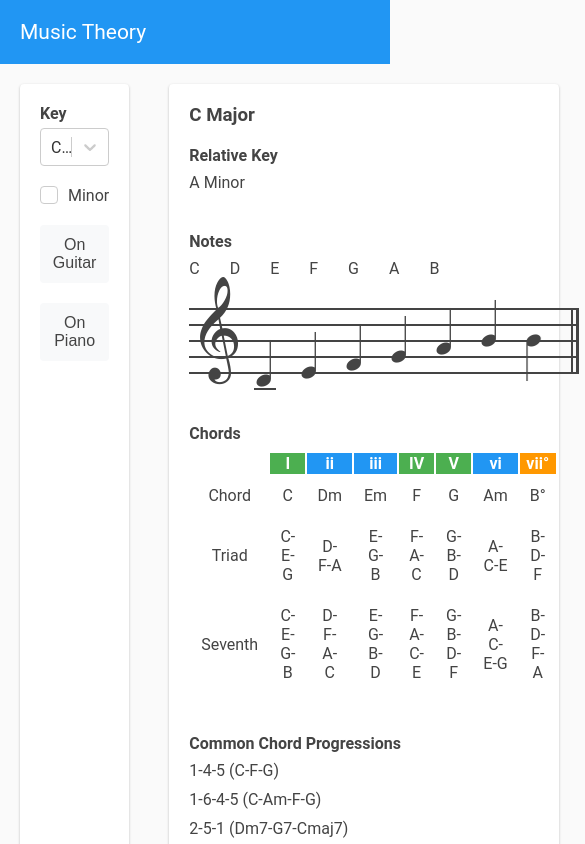
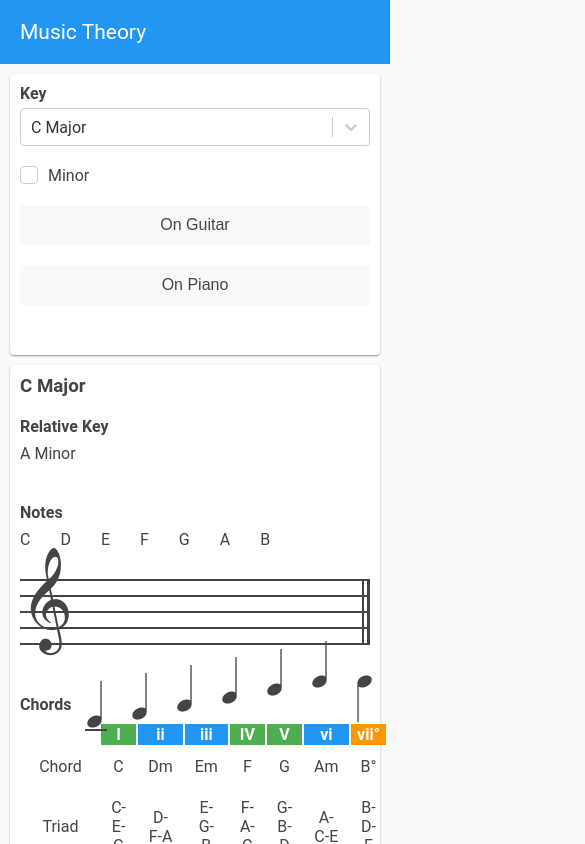
Before and after one commit to helit/henlit.se, a Next.js app: page /music-theory in a window 390 px wide. Shown: the top 844 px of the page, 585 px wide, since content can reach past the window. Built offline with nearby package versions, Linux system fonts and the light colour scheme.

Commit message:
Start responsive-design

```diff
--- a/components/Layout.js
+++ b/components/Layout.js
@@ -13,6 +13,10 @@ const Layout = styled.div`
   margin: auto;
   max-width: 1280px;
   padding: 20px;
+
+  @media only screen and (max-width: 1072px) {
+    padding: 10px;
+  }
 `;
 
 export default props => (
--- a/components/Styles.js
+++ b/components/Styles.js
@@ -29,23 +29,39 @@ export const Styles = {
 /* Layout */
 export const Wrapper = styled.div`
   display: flex;
+
+  @media only screen and (max-width: 1072px) {
+    flex-direction: column;
+  }
 `;
 
 export const Content = styled.div`
-  width: 100%;
+  flex: 3;
   background-color: ${Colors.white};
   padding: 20px;
   border-radius: 4px;
   box-shadow: ${Styles.boxShadow};
+
+  @media only screen and (max-width: 1072px) {
+    flex: 1;
+    padding: 10px;
+  }
 `;
 
 export const SideMenu = styled.div`
+  flex: 1;
   background-color: ${Colors.white};
   padding: 20px;
-  width: 35%;
   margin-right: 40px;
   border-radius: 4px;
   box-shadow: ${Styles.boxShadow};
+
+  @media only screen and (max-width: 1072px) {
+    flex: 1;
+    margin-right: 0;
+    margin-bottom: 10px;
+    padding: 10px;
+  }
 `;
 
 /* Elements */
--- a/components/music/Filters.js
+++ b/components/music/Filters.js
@@ -75,6 +75,7 @@ export default class Filters extends React.Component {
             value={selectedOption}
             onChange={this.handleChange}
             options={isMinor ? optionsMinor : optionsMajor}
+            isSearchable={false}
           />
         </FormSection>
         <FormSection>
--- a/components/music/MusicStaff.js
+++ b/components/music/MusicStaff.js
@@ -20,6 +20,18 @@ const Wrapper = styled.div`
   position: relative;
   margin-top: 30px;
   margin-bottom: 50px;
+
+  @media only screen and (max-width: 1072px) {
+    /* zoom: 0.753; */
+  }
+`;
+
+const StaffOverlay = styled.div`
+  position: absolute;
+  top: 0;
+  left: 0;
+  height: 100%;
+  width: 100%;
 `;
 
 export default class MusicStaff extends React.Component {
@@ -31,30 +43,6 @@ export default class MusicStaff extends React.Component {
     }
 
     return lines;
-  }
-
-  RenderSignature(sharpCount, flatCount) {
-    if (sharpCount > 0) {
-      let sharps = [];
-
-      for (let i = 0; i < sharpCount; i++) {
-        sharps.push(<Sharp key={i} position={SharpSteps[i]} index={i} />);
-      }
-
-      return sharps;
-    }
-
-    if (flatCount > 0) {
-      let flats = [];
-
-      for (let i = 0; i < flatCount; i++) {
-        flats.push(<Flat key={i} position={FlatSteps[i]} index={i} />);
-      }
-
-      return flats;
-    }
-
-    return;
   }
 
   RenderNotes(octaves, sharps, flats) {
@@ -138,13 +126,15 @@ export default class MusicStaff extends React.Component {
     const { octaves, sharps, flats } = this.props;
     return (
       <Wrapper>
-        {this.RenderNotes(octaves, sharps, flats)}
-        <GClef />
-        <Signature>{this.RenderSignature(sharps, flats)}</Signature>
         <Staff width={this.StaffWidth(sharps, flats)}>
           {this.RenderStaffLines(5)}
           <FinalBarline />
+          <GClef />
         </Staff>
+        <StaffOverlay>
+          <Signature sharps={sharps} flats={flats} />
+          {this.RenderNotes(octaves, sharps, flats)}
+        </StaffOverlay>
       </Wrapper>
     );
   }
--- a/components/music/MusicSymbols.js
+++ b/components/music/MusicSymbols.js
@@ -26,7 +26,7 @@ export const FlatSteps = [-3, -27, 5, -19, 13, -11, 21];
 
 export const Staff = styled.div`
   position: relative;
-  width: ${props => props.width}px;
+  /* width: ${props => props.width}px; */
 `;
 
 export const FinalBarline = styled.div`
@@ -49,24 +49,91 @@ export const GClef = styled.span`
   position: absolute;
   top: -33px;
   left: 0;
-  &:before {
+  &:after {
     content: "\\1D11E";
     font-size: 90px;
   }
 `;
 
-export const Signature = styled.div`
-  position: absolute;
-  top: 0;
-  left: 48px;
-  width: 100px;
+const SignatureWrapper = styled.div`
+  position: relative;
+  display: inline-block;
+  margin-left: 50px;
+  width: ${props => props.width}px;
   height: 100%;
 `;
+
+const Sharp = styled.span`
+  position: absolute;
+  top: ${props => props.position}px;
+  left: ${props => 13 * props.index}px;
+  &:after {
+    content: "\\266F";
+    font-size: 35px;
+  }
+`;
+
+const Flat = styled.span`
+  position: absolute;
+  top: ${props => props.position}px;
+  left: ${props => 13 * props.index}px;
+  &:after {
+    content: "\\266D";
+    font-size: 40px;
+  }
+`;
+
+export class Signature extends React.Component {
+  SignatureWidth(sharps, flats)
+  {
+    let width = 0;
+
+    if (sharps > 0) {
+      width = sharps * 15;
+    }
+
+    if (flats > 0) {
+      width = flats * 15;
+    }
+
+    return width;
+  }
+
+  RenderSignature(sharps, flats) {
+    let count = [];
+
+    if (sharps > 0) {
+      for (let i = 0; i < sharps; i++) {
+        count.push(<Sharp key={i} position={SharpSteps[i]} index={i} />);
+      }
+    }
+
+    if (flats > 0) {
+      for (let i = 0; i < flats; i++) {
+        count.push(<Flat key={i} position={FlatSteps[i]} index={i} />);
+      }
+    }
+
+    console.log(sharps, flats);
+    console.log(count);
+
+    return count;
+  }
+
+  render() {
+    const { sharps, flats } = this.props;
+    return(
+      <SignatureWrapper width={this.SignatureWidth(sharps, flats)}>
+        {this.RenderSignature(sharps, flats)}
+      </SignatureWrapper>
+    );
+  }
+}
 
 export const QuarterNote = styled.span`
   position: absolute;
   ${props => props.flipped && "transform: rotateX(180deg) rotateY(180deg);"}
-  &:before {
+  &::after {
     content: "\\1D15F";
     font-size: 60px;
   }
@@ -88,23 +155,3 @@ export const LedgerLine = styled.div`
   width: 22px;
   background-color: ${Colors.darkGrey};
 `;
-
-export const Sharp = styled.span`
-  position: absolute;
-  top: ${props => props.position}px;
-  left: ${props => 13 * props.index}px;
-  &:before {
-    content: "\\266F";
-    font-size: 35px;
-  }
-`;
-
-export const Flat = styled.span`
-  position: absolute;
-  top: ${props => props.position}px;
-  left: ${props => 13 * props.index}px;
-  &:before {
-    content: "\\266D";
-    font-size: 40px;
-  }
-`;
--- a/pages/_document.js
+++ b/pages/_document.js
@@ -50,6 +50,7 @@ export default class MyDocument extends Document {
     return (
       <html>
         <Head>
+          <meta name='viewport' content='width=device-width, initial-scale=1.0, maximum-scale=1.0, user-scalable=0' />
           <style dangerouslySetInnerHTML={{ __html: resetStyles }} />
           <style dangerouslySetInnerHTML={{ __html: globalStyles }} />
           <link
```
